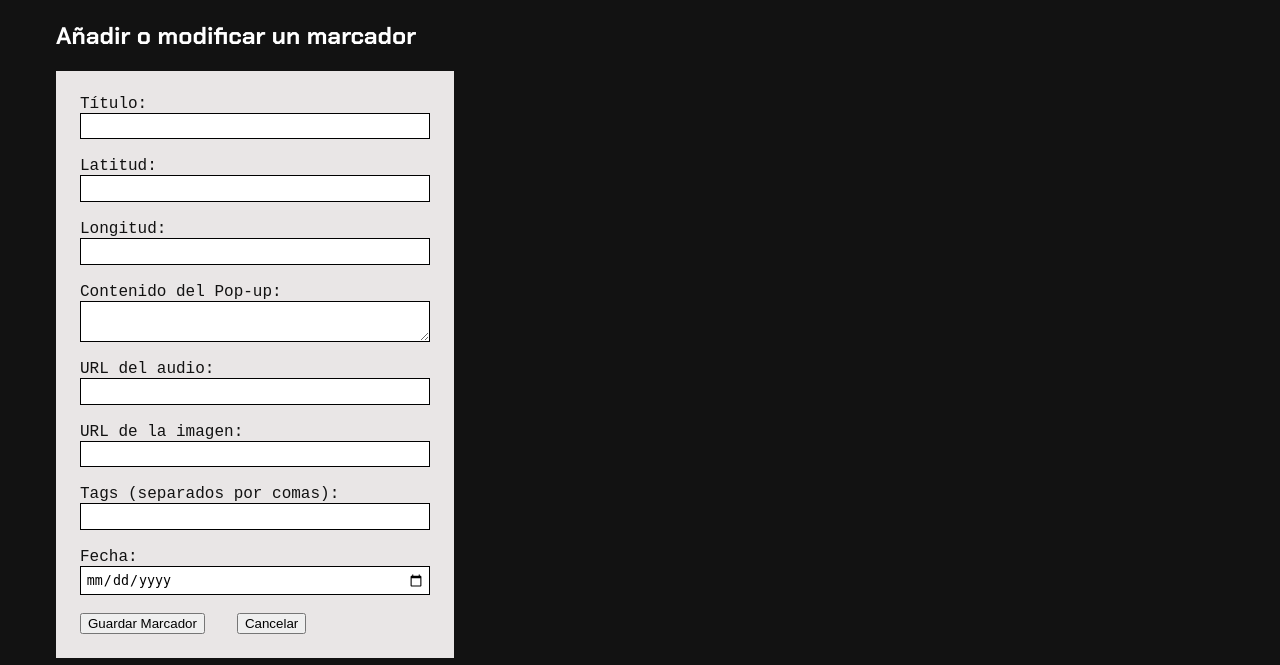
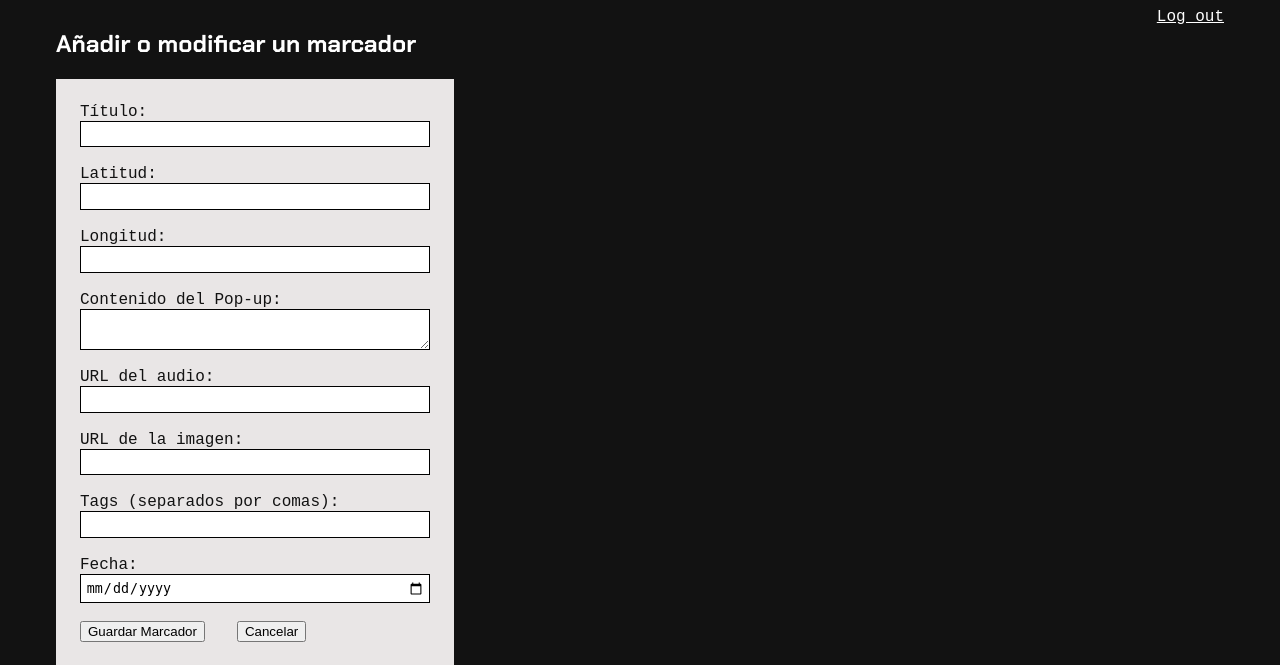
Before and after one commit to mapa-sonoro/backend, a Flask app: page /admin in a window 1280 px wide. Shown: the top 665 px of the page. Run offline with Flask 3, Linux system fonts and the light colour scheme; the visitor is signed in with stand-in values (Sample User, id 1).

Commit message:
botón logout

```diff
--- a/templates/admin_panel.html
+++ b/templates/admin_panel.html
@@ -22,6 +22,11 @@
 
         .hd {
           padding-left: 2rem;
+        }
+
+        header{
+          display: flex;
+          justify-content: space-between;
         }
 
         h1 {
@@ -114,11 +119,15 @@
           cursor: pointer;
         }
 
+        .logout{
+          color: white;
+        }
 
   </style>
 </head>
 <body class="admin-panel">
-  <h2>Añadir o modificar un marcador</h2>
+ <header><h2>Añadir o modificar un marcador</h2>
+ <a class="logout"  href="https://soundmap-r3ie.onrender.com/login">Log out</a> </header>
   <form id="markerForm">
     <input type="hidden" id="markerId" name="markerId" />
     <label for="title">Título:</label>
```
